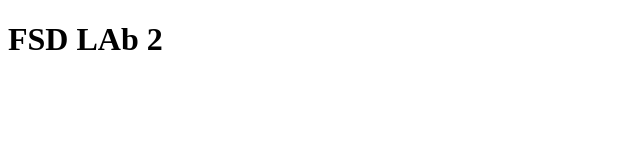
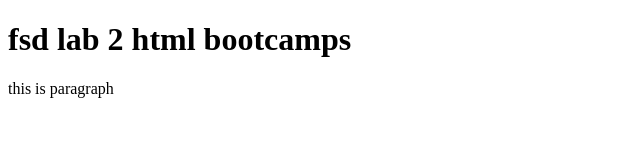
Before and after one commit to siddharth200211/mitweb, a plain HTML site: page index.html in a window 1280 px wide. Shown: the whole page, without its empty margins (0-640 px from the left). Drawn offline with Linux system fonts and the light colour scheme.

Commit message:
first commit

```diff
--- a/index.html
+++ b/index.html
@@ -1,7 +1,14 @@
 <!DOCTYPE html>
+<html>
 <head>
-    <h1>FSD LAb 2</h1>
-    <body>
-
-    </body>
+    <title>try it yourself</title>
 </head>
+<body>
+    <h1>
+        fsd lab 2 html bootcamps
+    </h1>
+    <p>
+        this is paragraph
+    </p>
+</body>
+</html>
```
